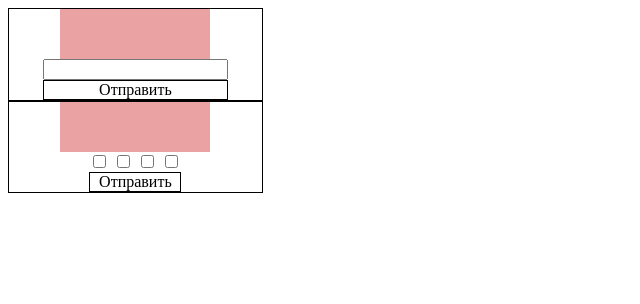
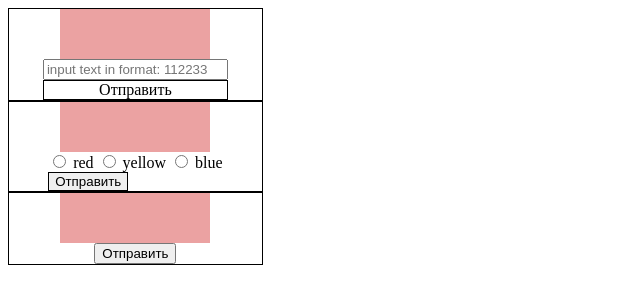
Before and after one commit to Zokerzes/js1, a plain HTML site: page index.html in a window 1280 px wide. Shown: the whole page, without its empty margins (0-640 px from the left). Drawn offline with Linux system fonts and the light colour scheme.

Commit message:
its worked

```diff
--- a/css/main.css
+++ b/css/main.css
@@ -30,3 +30,8 @@
   border: 1px solid black;
   text-align: center;
 }
+#box3 {
+  width: 150px;
+  height: 50px;
+  background-color: rgb(235, 162, 162);
+}
--- a/index.html
+++ b/index.html
@@ -16,7 +16,7 @@
   <form action="" class="myform">
     <div id="box"></div>
     <div class="input-group1">
-      <input type="text" id="inp">
+      <input type="text" id="inp" placeholder="input text in format: 112233">
       <span type="submit" value="Отправить" id='submit'>
         Отправить
       </span>
@@ -25,14 +25,22 @@
   <form action="" class="myform">
     <div id="box1"></div>
     <div class="input-group2">
-      <input type="checkbox" id="elem" value="">
-      <input type="checkbox" id="elem">
-      <input type="checkbox" id="elem">
-      <input type="checkbox" name="" id="">
-      <span type="submit" value="Отправить" id='submit1'>
-        Отправить
-      </span>
+      <input type="radio" name="color" value="red" id="red" title="red">
+      <label for="#red">red</label>
+      <input type="radio" name="color" value="yellow" id="yellow">
+      <label for="#yellow">yellow</label>
+      <input type="radio" name="color" value="blue" id="blue">
+      <label for="#blue">blue</label>
+      <input type="submit" value="Отправить" id='submit1'>
+      </input>
     </div>
+  </form>
+
+  <form action="" class="myform">
+    <div id="box3"></div>
+    <div class="input-group3">
+      <input type="submit" value="Отправить" id='submit3'>
+
     </div>
   </form>
   <script src="./js/main.js">
--- a/js/main.js
+++ b/js/main.js
@@ -7,14 +7,21 @@ button.addEventListener("click", function () {
   box.style.backgroundColor = color;
 
 })
-
 let radios = document.querySelectorAll('input[type="radio"]');
-let button1 = document.querySelector('#button1');
-
-button.addEventListener('click', function () {
+const button1 = document.getElementById('submit1');
+button1.addEventListener('click', function (e) {
+  e.preventDefault();
   for (let radio of radios) {
     if (radio.checked) {
-      document.getElementById('box1').style.backgroundColor = document.getElementsByName('color').values;
+      console.log(radio.value);
+      document.querySelector('#box1').style.backgroundColor = radio.value;
     }
   }
-});
+})
+const button3 = document.getElementById('submit3');
+button3.addEventListener('click', function (e) {
+  e.preventDefault();
+  let text = prompt("input text in format: 112233");
+  console.log(text);
+  document.querySelector('#box3').style.backgroundColor = "#" + text;
+})
```
